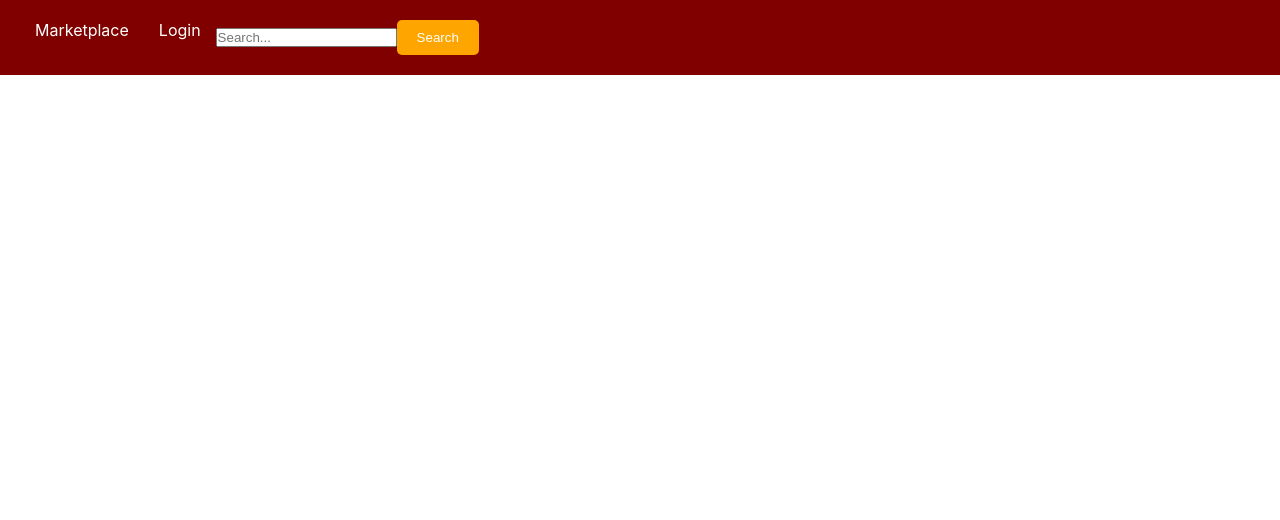
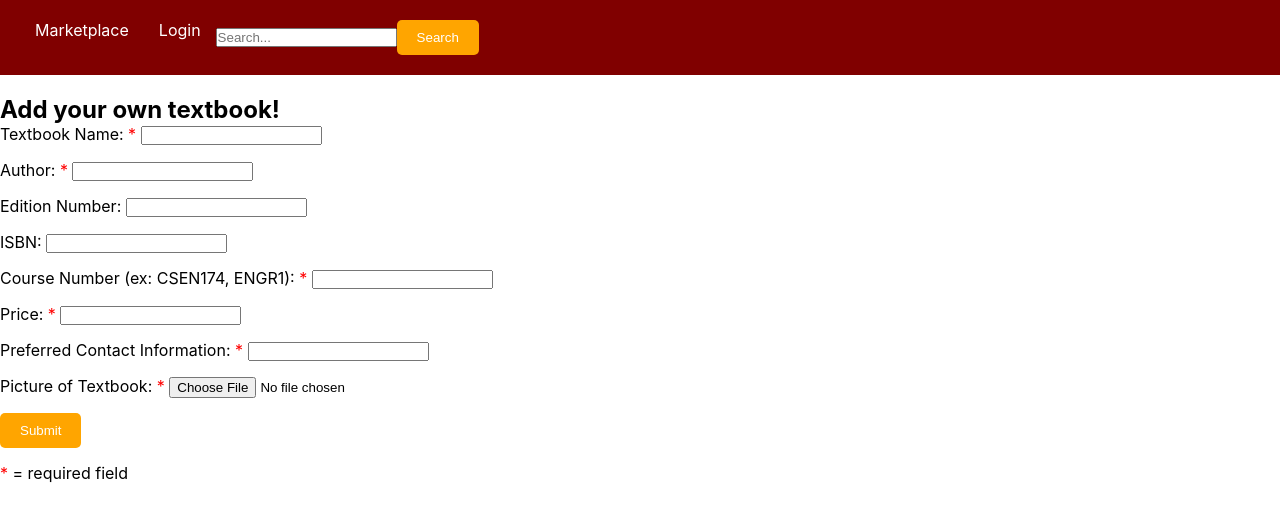
Before and after one commit to jasonserran0519/Swap-It-Like-It-s-Hot, a React (Create React App) app in the folder frontend/myapp/: page /add-book in a window 1280 px wide. Shown: the top 520 px of the page. Built offline with nearby package versions, Linux system fonts and the light colour scheme.

Commit message:
added new book form in frontend
Added AddBook.js, AddBook.css

```diff
--- a/frontend/myapp/src/App.js
+++ b/frontend/myapp/src/App.js
@@ -5,6 +5,7 @@ import Marketplace from './pages/Marketplace';
 import BookDetail from './pages/BookDetail';
 import Login from './pages/Login'
 import Navbar from './components/Navbar/Navbar';
+import AddBook from './pages/AddBook';
 import './App.css'
 
 
@@ -16,6 +17,7 @@ function App() {
         <Route path="/" element={<Marketplace />} />
         <Route path="/login" element={<Login />} />
         <Route path="/books/:id" element={<BookDetail />} />
+        <Route path="/add-book" element={<AddBook />}/>
       </Routes>
     </Router>
   );
--- /dev/null
+++ b/frontend/myapp/src/pages/AddBook.js
@@ -0,0 +1,74 @@
+import React, { useEffect, useState } from 'react';
+import { useParams } from 'react-router-dom';
+
+function AddBook() {
+    // State to hold form data
+    const [formData, setFormData] = useState({
+        name: '',
+        author: '',
+        version: '',
+        isbn: '',
+        course_num: '',
+        price: '',
+        contact: '',
+        pic: null
+    });
+
+    const RequiredStar = () => <span style={{ color: 'red' }}> *</span>;
+
+    // Handler for input changes
+    const handleChange = (e) => {
+        const { name, value, type, files } = e.target;
+        if (type === 'file') {
+            setFormData({ ...formData, [name]: files[0] });
+        } else {
+            setFormData({ ...formData, [name]: value });
+        }
+    };
+
+    // Submit handler
+    const handleSubmit = async (e) => {
+        e.preventDefault();
+
+        const data = new FormData();
+        Object.keys(formData).forEach((key) => {
+            data.append(key, formData[key]);
+        });
+
+        try {
+            const response = await fetch('http://localhost:5000/added-book', {
+                method: 'POST',
+                body: data,
+            });
+
+            if (response.ok) {
+                // Redirect to the submitted page after successful submission
+                window.location.href = '/submitted.html';
+            } else {
+                const result = await response.json();
+                alert('Failed to add textbook: ' + result.error);
+            }
+        } catch (error) {
+            console.error('Error submitting form:', error);
+            alert('Error submitting form');
+        }
+    };
+
+    return(
+        <form onSubmit={handleSubmit} encType="multipart/form-data">
+            <h2> Add your own textbook! </h2>
+            <p>Textbook Name:<RequiredStar/> <input type="text" name="name" value={formData.name} onChange={handleChange} required /></p>
+            <p>Author:<RequiredStar/> <input type="text" name="author" value={formData.author} onChange={handleChange} required /></p>
+            <p>Edition Number: <input type="number" name="version" value={formData.version} onChange={handleChange}/></p>
+            <p>ISBN: <input type="number" name="isbn" value={formData.isbn} onChange={handleChange}/></p>
+            <p>Course Number (ex: CSEN174, ENGR1):<RequiredStar/> <input type="text" name="course_num" value={formData.course_num} onChange={handleChange} required /></p>
+            <p>Price:<RequiredStar/> <input type="number" name="price" value={formData.price} onChange={handleChange} required /></p>
+            <p>Preferred Contact Information:<RequiredStar/> <input type="text" name="contact" value={formData.contact} onChange={handleChange} required /></p>
+            <p>Picture of Textbook:<RequiredStar/> <input type="file" name="pic" accept="image/*" onChange={handleChange} required /></p>
+            <p><button type="submit">Submit</button></p>
+            <p><RequiredStar/> = required field</p>
+        </form>
+    );
+}
+
+export default AddBook;
```
Also changed, not shown: frontend/myapp/src/pages/AddBook.css (added), 1 other file (tests, documents, lock files or other folders).
